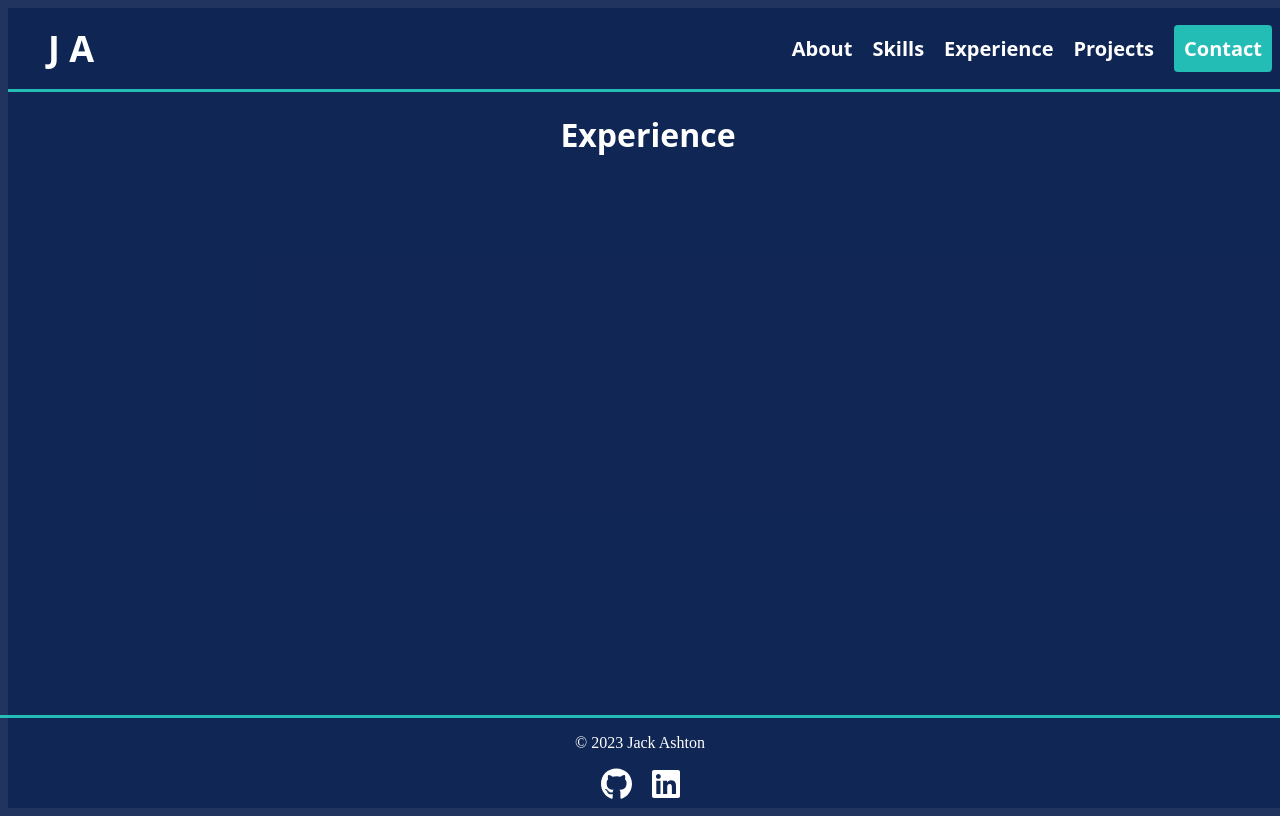
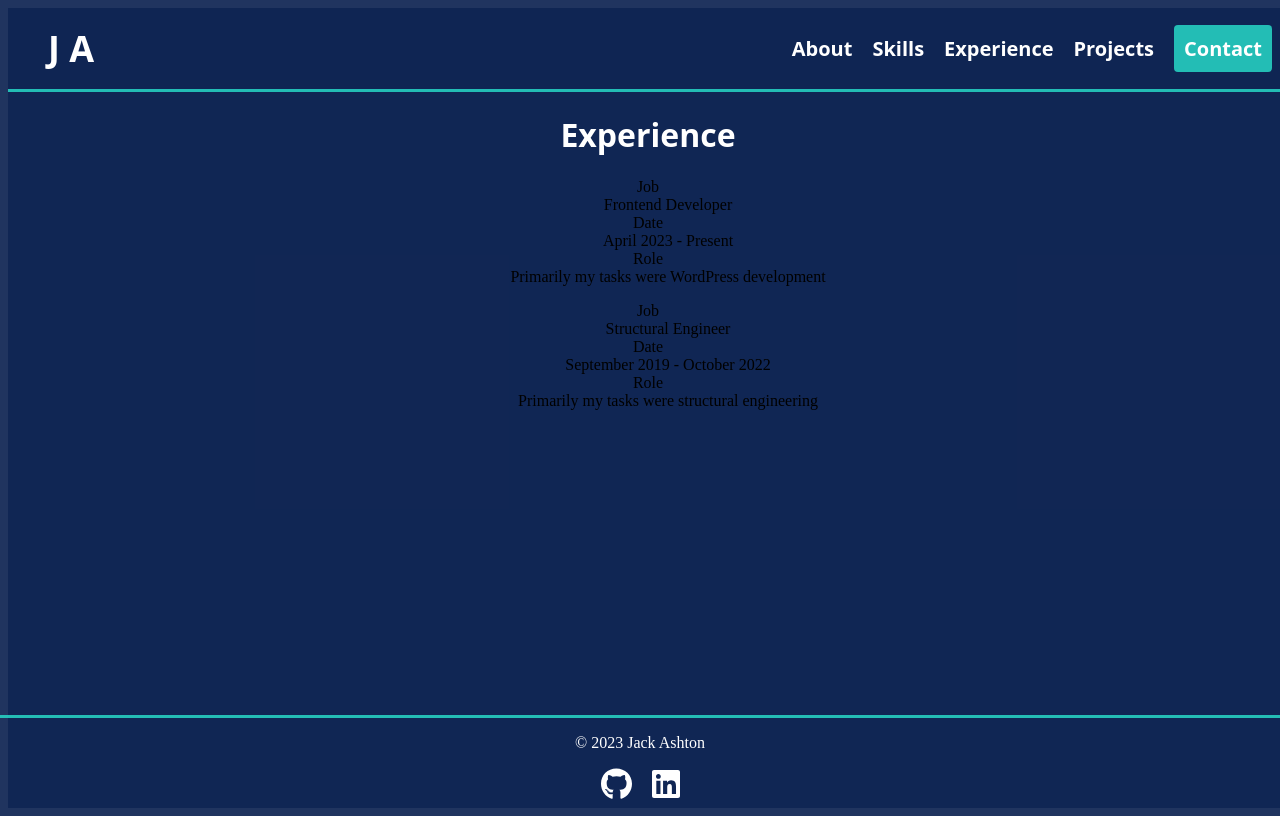
Before and after one commit to Jackdashton/portfolio, a React (Vite) app in the folder portfolio/: page /Experience in a window 1280 px wide. Built offline with nearby package versions, Linux system fonts and the light colour scheme.

Commit message:
added ProjectCard component

```diff
--- a/portfolio/src/components/Experience.jsx
+++ b/portfolio/src/components/Experience.jsx
@@ -4,8 +4,30 @@ function Experience() {
   return (
     <>
       <h1>Experience</h1>
+      <div className="wrapper">
+        <div className="jobCard">
+          <dl>
+            <dt>Job</dt>
+            <dd>Frontend Developer</dd>
+            <dt>Date</dt>
+            <dd>April 2023 - Present</dd>
+            <dt>Role</dt>
+            <dd>Primarily my tasks were WordPress development</dd>
+          </dl>
+        </div>
+        <div className="jobCard">
+        <dl>
+            <dt>Job</dt>
+            <dd>Structural Engineer</dd>
+            <dt>Date</dt>
+            <dd>September 2019 - October 2022</dd>
+            <dt>Role</dt>
+            <dd>Primarily my tasks were structural engineering</dd>
+          </dl>
+        </div>
+      </div>
     </>
-  )
+  );
 }
 
 export default Experience;
--- /dev/null
+++ b/portfolio/src/components/ProjectCard.jsx
@@ -0,0 +1,12 @@
+import React from 'react'
+
+function ProjectCard() {
+  return (
+    <>
+    <h1>Project</h1>
+    </>
+  )
+
+}
+
+export default ProjectCard
--- a/portfolio/src/components/Projects.jsx
+++ b/portfolio/src/components/Projects.jsx
@@ -1,9 +1,13 @@
 import React from "react";
+import ProjectCard from "./ProjectCard";
 
 function Projects() {
   return (
     <>
       <h1>Projects</h1>
+      <ProjectCard/>
+      <ProjectCard/>
+      <ProjectCard/>
     </>
   )
 }
```
